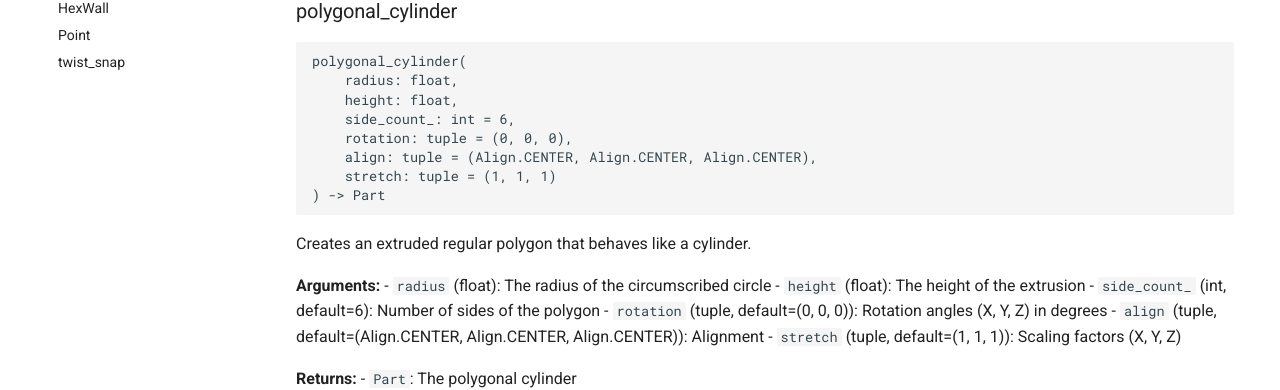
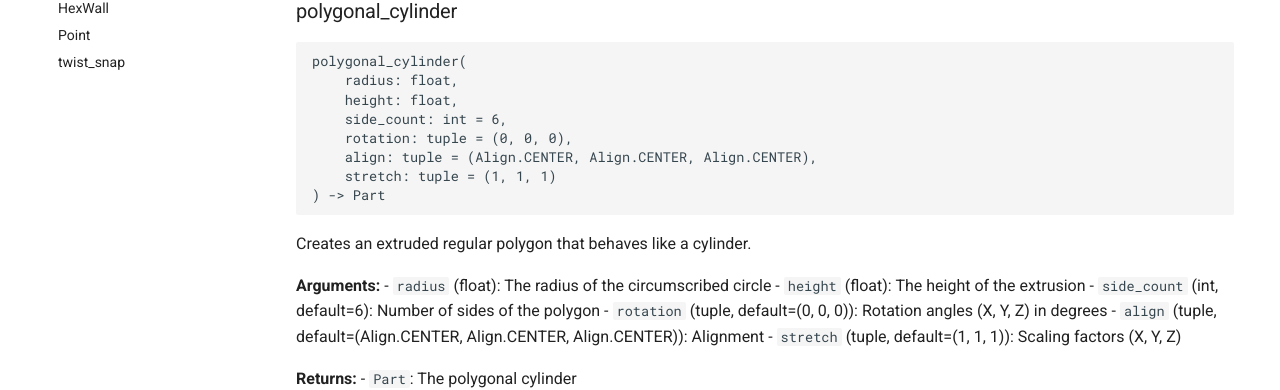
Before and after one commit to x0pherl/fb-library, an MkDocs documentation site: the page built from docs/basic_shapes.md, in a window 1280 px wide and 900 px high, scrolled down 1794 px. Shown: the part 208-598 px from the top of the window. Built offline with MkDocs 1.6.1 and Material for MkDocs 9.7.7, drawn with Linux system fonts in a browser that asks for light colours.

Commit message:
fix typo in markdown

```diff
--- a/docs/basic_shapes.md
+++ b/docs/basic_shapes.md
@@ -108,7 +108,7 @@ Creates a cylinder with rounded (filleted) top and bottom edges.
 polygonal_cylinder(
     radius: float,
     height: float,
-    side_count_: int = 6,
+    side_count: int = 6,
     rotation: tuple = (0, 0, 0),
     align: tuple = (Align.CENTER, Align.CENTER, Align.CENTER),
     stretch: tuple = (1, 1, 1)
@@ -120,7 +120,7 @@ Creates an extruded regular polygon that behaves like a cylinder.
 **Arguments:**
 - `radius` (float): The radius of the circumscribed circle
 - `height` (float): The height of the extrusion
-- `side_count_` (int, default=6): Number of sides of the polygon
+- `side_count` (int, default=6): Number of sides of the polygon
 - `rotation` (tuple, default=(0, 0, 0)): Rotation angles (X, Y, Z) in degrees
 - `align` (tuple, default=(Align.CENTER, Align.CENTER, Align.CENTER)): Alignment
 - `stretch` (tuple, default=(1, 1, 1)): Scaling factors (X, Y, Z)
```
